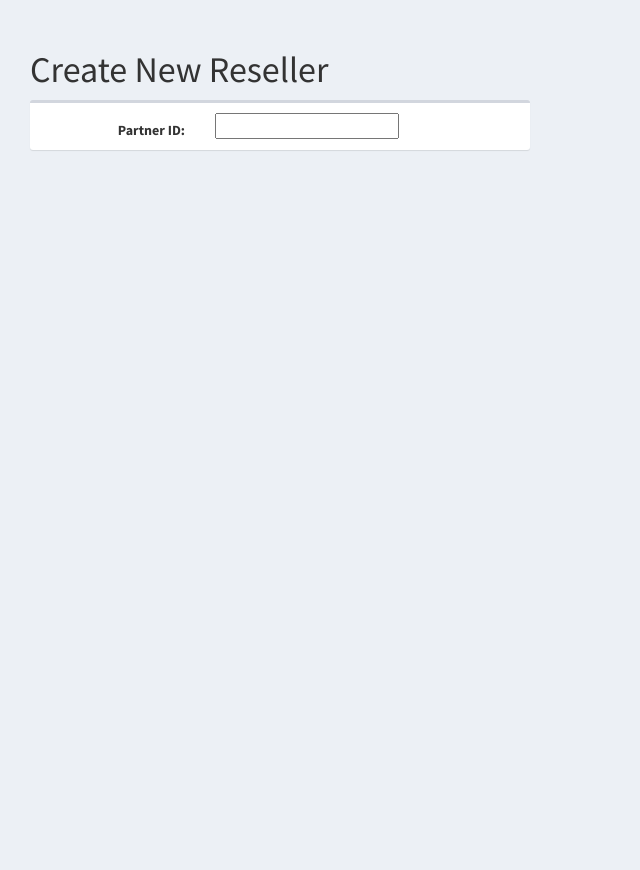
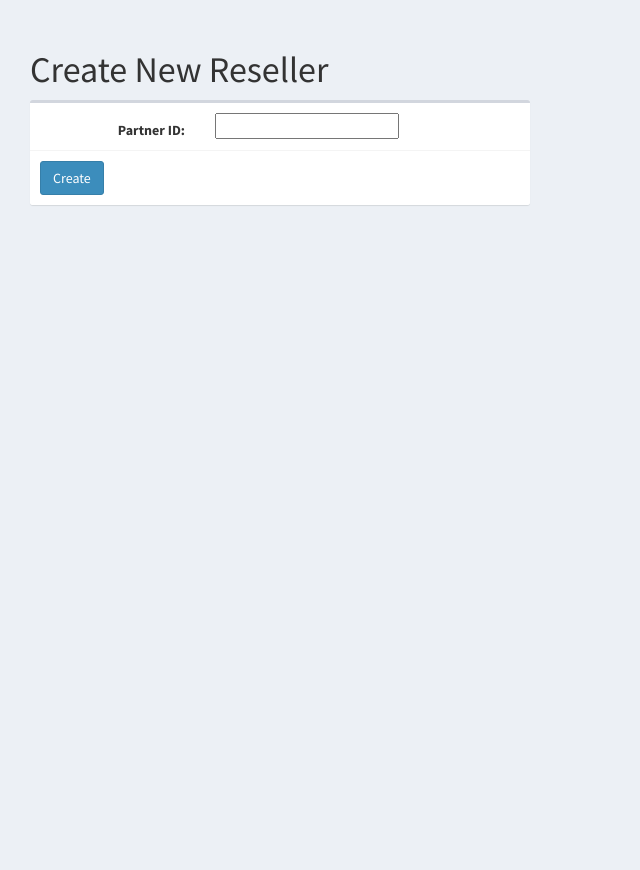
Before and after one commit to romanovskyj/fallball, a Django app: page /ui/resellers/new/ in a window 1280 px wide. Shown: the whole page, without its empty margins (0-640 px from the left). Run offline with Django 3.2, Linux system fonts and the light colour scheme; some libraries are stand-ins or nearby versions.

Commit message:
fast commit

```diff
--- a/filesharing/fs/filesharing/templates/ui/newreseller.html
+++ b/filesharing/fs/filesharing/templates/ui/newreseller.html
@@ -6,8 +6,11 @@
     <form class="form-horizontal" method="POST" action="/reseller/new/">
         {% csrf_token %}
         <div class="box-body">
-                <label class="col-sm-4 control-label">Partner ID:</label>
-                <div class="col-sm-3"> {{ form.partnerid }}</div>
+            <label class="col-sm-4 control-label">Partner ID:</label>
+            <div class="col-sm-3"> {{ form.partnerid }}</div>
+        </div>
+        <div class="box-footer">
+            <button type="submit" value="Submit" class="btn btn-primary">Create</button>
         </div>
     </form>
 </div>
```
